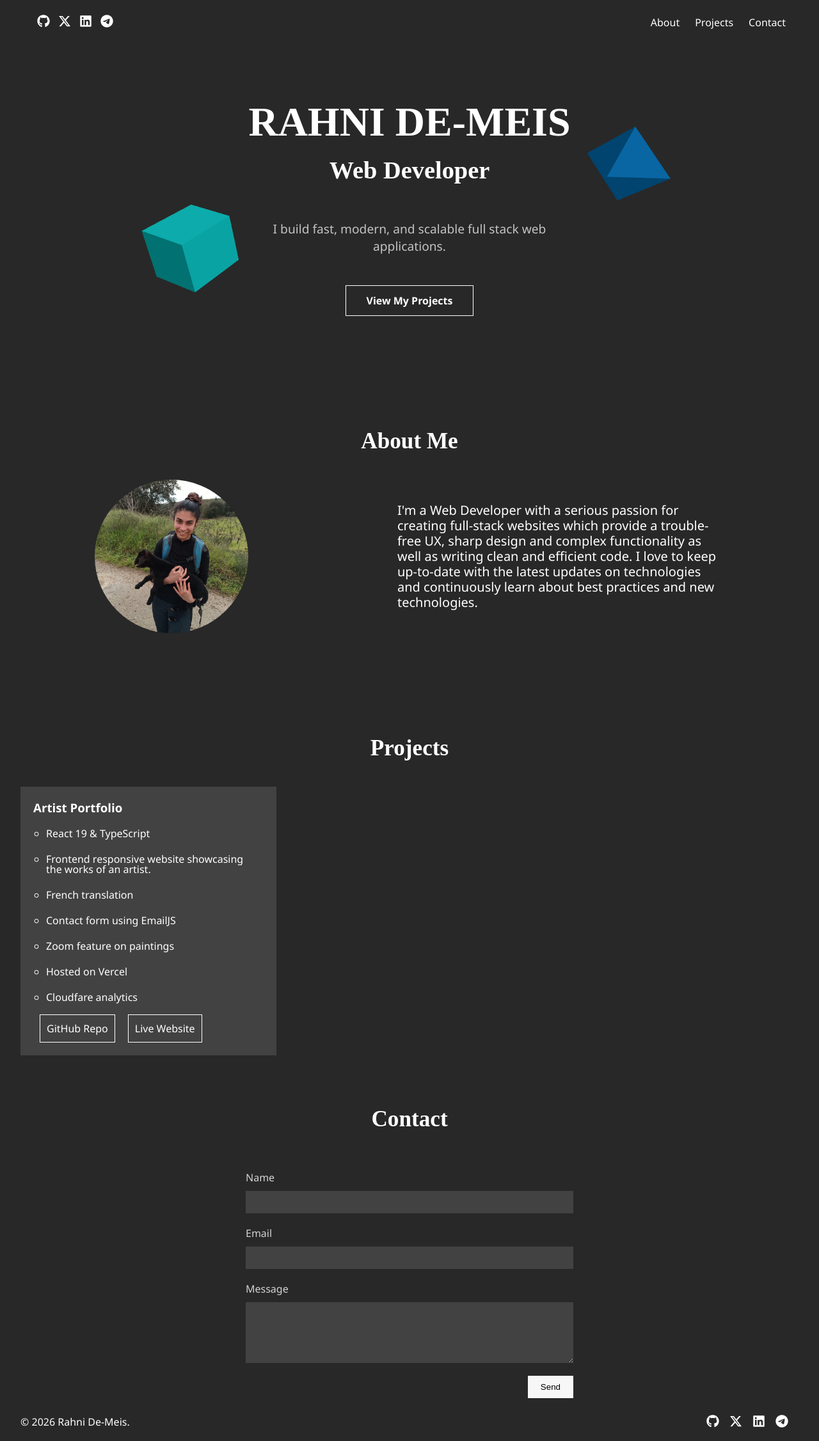
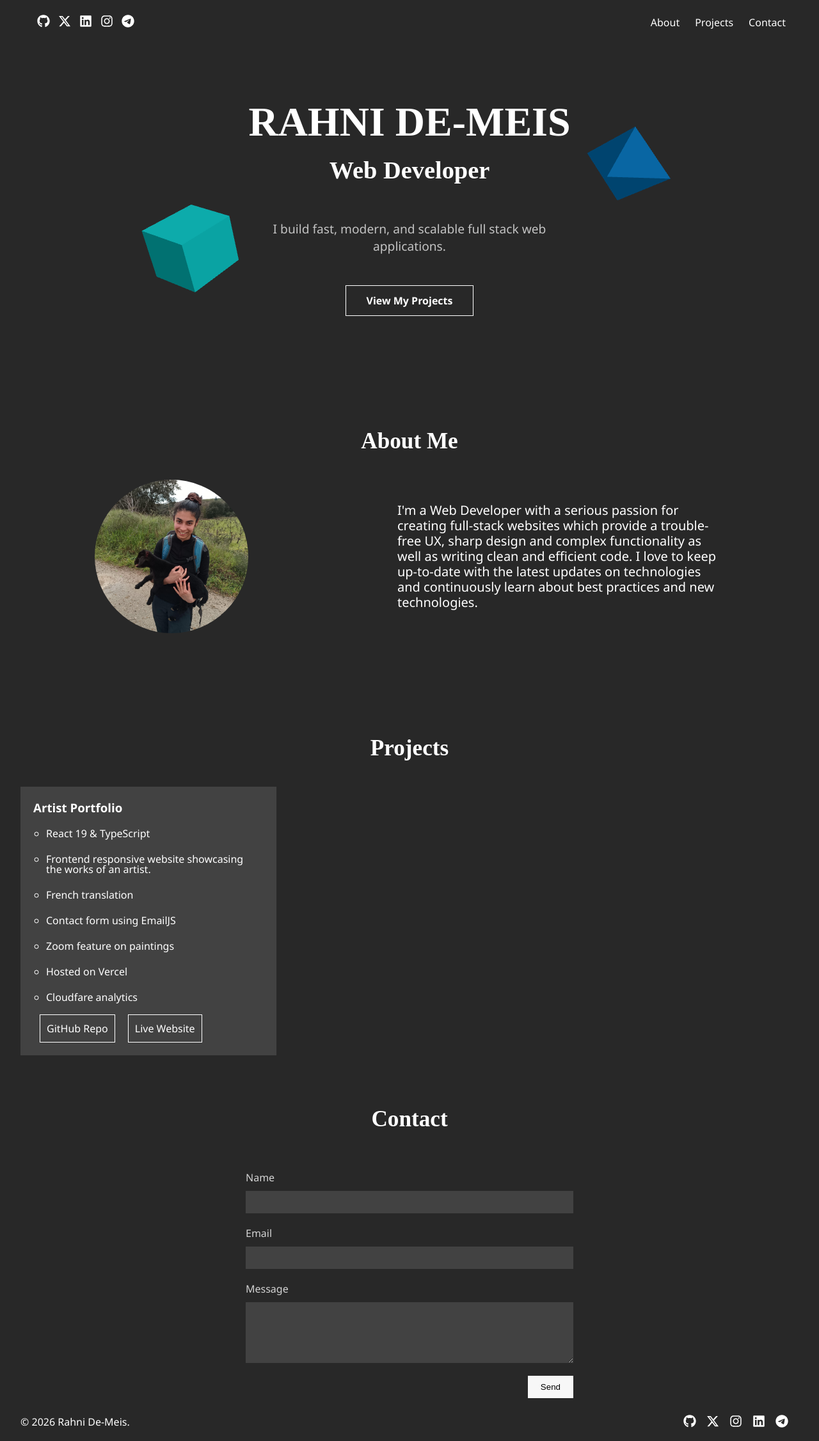
Before and after one commit to RahniDev/portfolio-2026, a React (Vite) app: page / in a window 1280 px wide. Shown: the whole page at 64% size. Built offline with nearby package versions, Linux system fonts and the light colour scheme; no server answers; a web font is replaced by a local one.

Commit message:
Add social icon

```diff
--- a/src/components/Footer/Footer.tsx
+++ b/src/components/Footer/Footer.tsx
@@ -1,4 +1,4 @@
-import { FaXTwitter, FaLinkedin, FaTelegram, FaGithub } from "react-icons/fa6";
+import { FaXTwitter, FaLinkedin, FaTelegram, FaGithub, FaInstagram } from "react-icons/fa6";
 import styles from "./footer.module.css";
 
 const Footer = () => {
@@ -6,7 +6,7 @@ const Footer = () => {
     <footer className={styles.footer}>
       <p>© {new Date().getFullYear()} Rahni De-Meis.</p>
       <div className="footer-social">
-          <a
+        <a
           href="https://github.com/RahniDev"
           target="_blank"
           rel="noopener noreferrer"
@@ -23,6 +23,14 @@ const Footer = () => {
           <FaXTwitter size={20} />
         </a>
         <a
+          href="https://instagram.com/rahni.dev"
+          target="_blank"
+          rel="noopener noreferrer"
+          aria-label="Instagram"
+        >
+          <FaInstagram size={20} />
+        </a>
+        <a
           href="https://www.linkedin.com/in/rahni-developer"
           target="_blank"
           rel="noopener noreferrer"
@@ -30,7 +38,7 @@ const Footer = () => {
         >
           <FaLinkedin size={20} />
         </a>
-         <a
+        <a
           href="https://t.me/RahniDev"
           target="_blank"
           rel="noopener noreferrer"
--- a/src/components/Navbar/Navbar.tsx
+++ b/src/components/Navbar/Navbar.tsx
@@ -1,5 +1,5 @@
 import styles from "./navbar.module.css";
-import { FaXTwitter, FaLinkedin, FaTelegram, FaGithub } from "react-icons/fa6";
+import { FaXTwitter, FaLinkedin, FaTelegram, FaGithub, FaInstagram } from "react-icons/fa6";
 
 const Navbar = () => {
   return (
@@ -31,6 +31,14 @@ const Navbar = () => {
           <FaLinkedin size={20} />
         </a>
         <a
+          href="https://instagram.com/rahni.dev"
+          target="_blank"
+          rel="noopener noreferrer"
+          aria-label="Instagram"
+        >
+          <FaInstagram size={20} />
+        </a>
+        <a
           href="https://t.me/RahniDev"
           target="_blank"
           rel="noopener noreferrer"
```
Also changed, not shown: 6 other files (tests, documents, lock files or other folders). Lines whose indentation alone changed are shown as unchanged.
